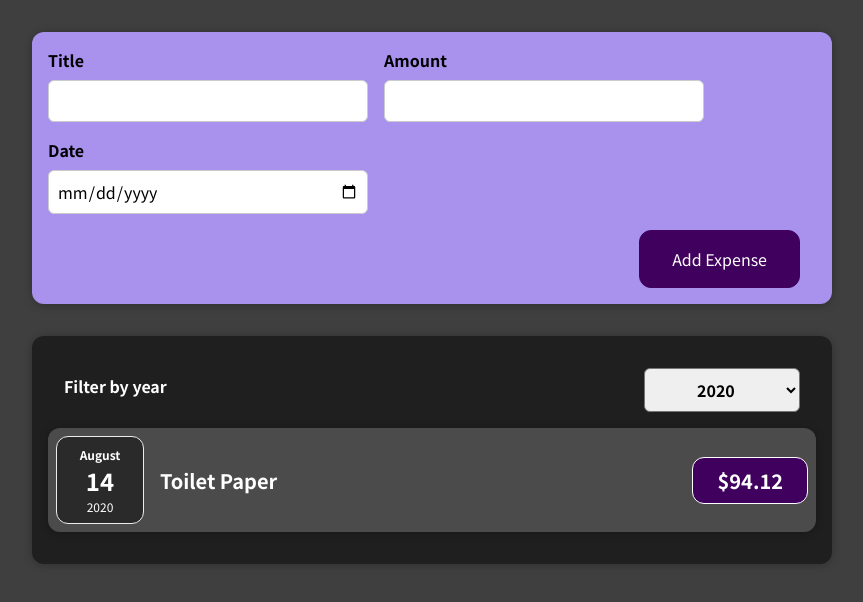
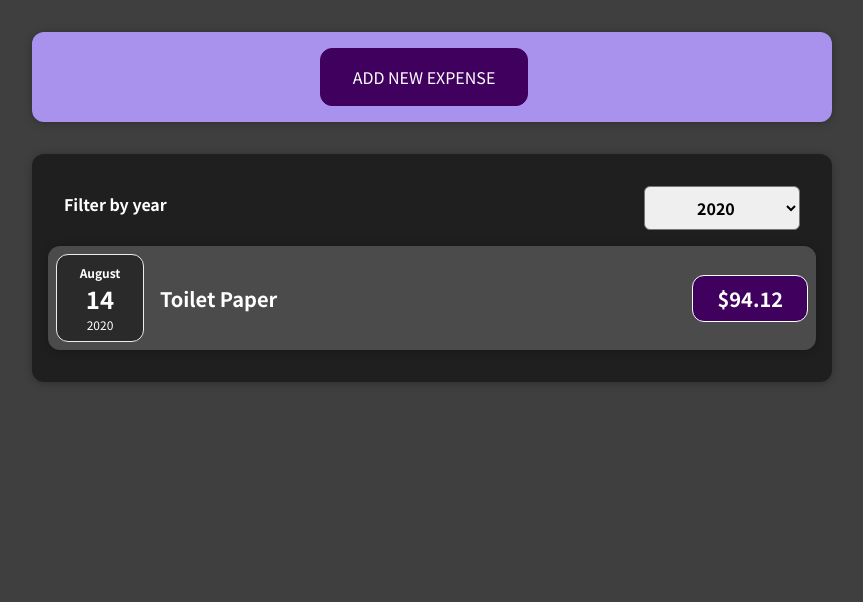
Before and after one commit to Ozzorany/react-tutorial, a React (Create React App) app: page / in a window 1280 px wide. Shown: the top 602 px of the page, without its empty margins (208-1071 px from the left). Built offline with nearby package versions, Linux system fonts and the light colour scheme.

Commit message:
editing mode for submitting new expense

```diff
--- a/src/comonents/Expenses/Expenses.js
+++ b/src/comonents/Expenses/Expenses.js
@@ -1,4 +1,3 @@
-import ExpenseItem from "./ExpenseItem";
 import './Expenses.css';
 import Card from "../UI/Card";
 import ExpensesFilter from "./ExpensesFilter";
--- a/src/comonents/NewExpense/ExpenseForm.js
+++ b/src/comonents/NewExpense/ExpenseForm.js
@@ -33,6 +33,10 @@
         setEnteredAmount('');
     };
 
+    const cancelAction = () => {
+        props.onCancel();
+    }
+
     return (
         <form onSubmit={submitHandler}>
             <div className={"new-expense__controls"}>
@@ -61,6 +65,7 @@
                 </div>
             </div>
             <div className={"new-expense__actions"}>
+                <button type={"button"} onClick={cancelAction}>Cancel</button>
                 <button type={"submit"}>Add Expense</button>
             </div>
         </form>
--- a/src/comonents/NewExpense/NewExpense.js
+++ b/src/comonents/NewExpense/NewExpense.js
@@ -1,19 +1,32 @@
 import './NewExpense.css';
 import ExpenseForm from "./ExpenseForm";
+import {useState} from "react";
 
 const NewExpense = (props) => {
+    const [isEditing, setIsEditing] = useState(false);
+
+
     const saveExpenseDataHandler = (enteredExpenseData) => {
         const expenseData = {
             ...enteredExpenseData,
             id: Math.random().toString()
         };
 
+        setIsEditing(false);
         props.onAddExpense(expenseData);
     };
 
+    const isEditingToggle = () => {
+        setIsEditing(!isEditing);
+    }
+
     return (
         <div className={"new-expense"}>
-            <ExpenseForm onSaveExpenseData={saveExpenseDataHandler}/>
+            {!isEditing && <button onClick={isEditingToggle}>ADD NEW EXPENSE</button>}
+            {isEditing && <ExpenseForm
+                onSaveExpenseData={saveExpenseDataHandler}
+                onCancel={isEditingToggle}/>
+            }
         </div>
     );
 };
```
